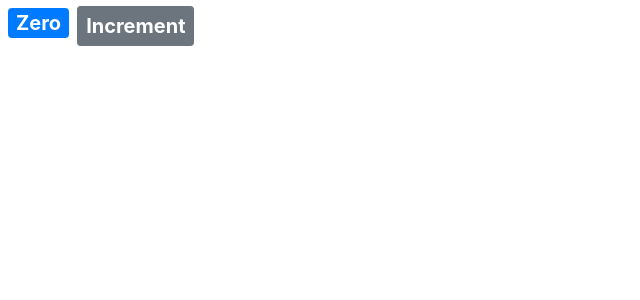
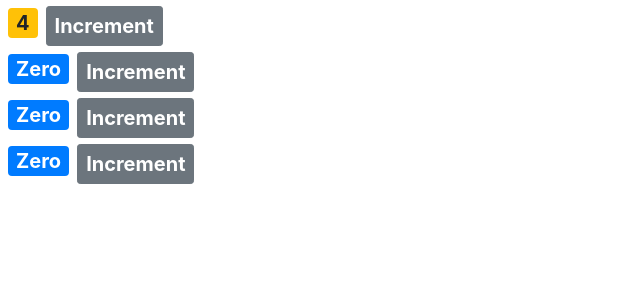
Before and after one commit to Kayhan-Kashi/counter-app, a React (Create React App) app: page / in a window 1280 px wide. Shown: the top 300 px of the page, without its empty margins (0-640 px from the left). Built offline with nearby package versions, Linux system fonts and the light colour scheme.

Commit message:
Passing data to components

```diff
--- a/src/components/counter.jsx
+++ b/src/components/counter.jsx
@@ -2,9 +2,7 @@ import React, { Component } from "react";
 
 class Counter extends Component {
   state = {
-    count: 0,
-    imageUrl: "http://picsum.photos/200",
-    tags: [],
+    value: this.props.value,
   };
 
   // constructor() {
@@ -19,17 +17,17 @@ class Counter extends Component {
 
   getBadgeClasses() {
     let classes = "badge m-2 badge-";
-    return (classes += this.state.count === 0 ? "primary" : "warning");
+    return (classes += this.state.value === 0 ? "primary" : "warning");
   }
 
   formatState() {
-    const { count } = this.state;
-    return count === 0 ? "Zero" : this.state.count;
+    const { value: value } = this.state;
+    return value === 0 ? "Zero" : this.state.value;
   }
 
   handleIncrement = (product) => {
     console.log("Increment clicked!", product);
-    this.setState({ count: this.state.count + 1 });
+    this.setState({ value: this.state.value + 1 });
   };
 
   // doHandleIncrement = () => {
@@ -37,6 +35,7 @@ class Counter extends Component {
   // };
 
   render() {
+    console.log("props", this.props);
     return (
       <div>
         <span style={this.styles} className={this.getBadgeClasses()}>
--- /dev/null
+++ b/src/components/counters.jsx
@@ -0,0 +1,25 @@
+import React, { Component } from "react";
+import Counter from "./counter";
+
+class Counters extends Component {
+  state = {
+    counters: [
+      { id: 0, value: 4 },
+      { id: 1, value: 0 },
+      { id: 2, value: 0 },
+      { id: 3, value: 0 },
+    ],
+  };
+
+  render() {
+    return (
+      <div>
+        {this.state.counters.map((counter) => (
+          <Counter key={counter.id} value={counter.value}></Counter>
+        ))}
+      </div>
+    );
+  }
+}
+
+export default Counters;
--- a/src/index.js
+++ b/src/index.js
@@ -4,9 +4,9 @@ import "./index.css";
 import App from "./App";
 import * as serviceWorker from "./serviceWorker";
 import "bootstrap/dist/css/bootstrap.css";
-import Counter from "./components/counter";
+import Counters from "./components/counters";
 
-ReactDOM.render(<Counter />, document.getElementById("root"));
+ReactDOM.render(<Counters />, document.getElementById("root"));
 
 // If you want your app to work offline and load faster, you can change
 // unregister() to register() below. Note this comes with some pitfalls.
```
